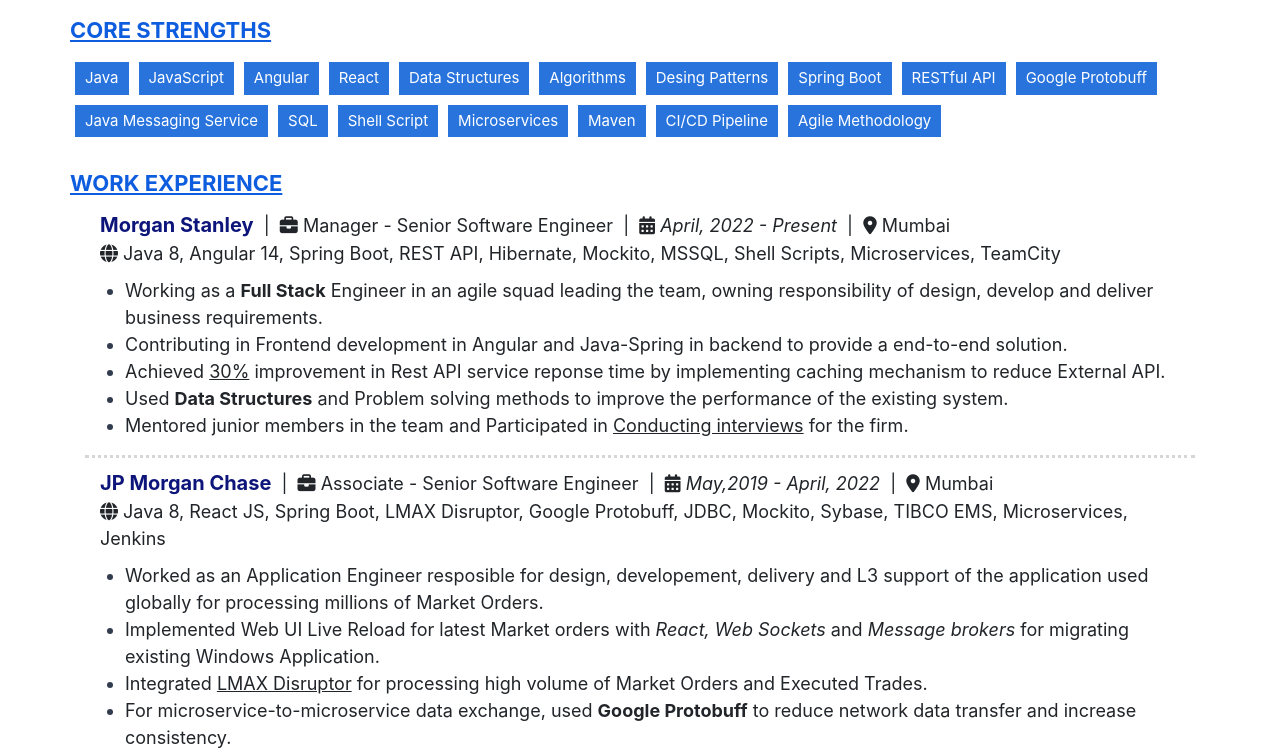
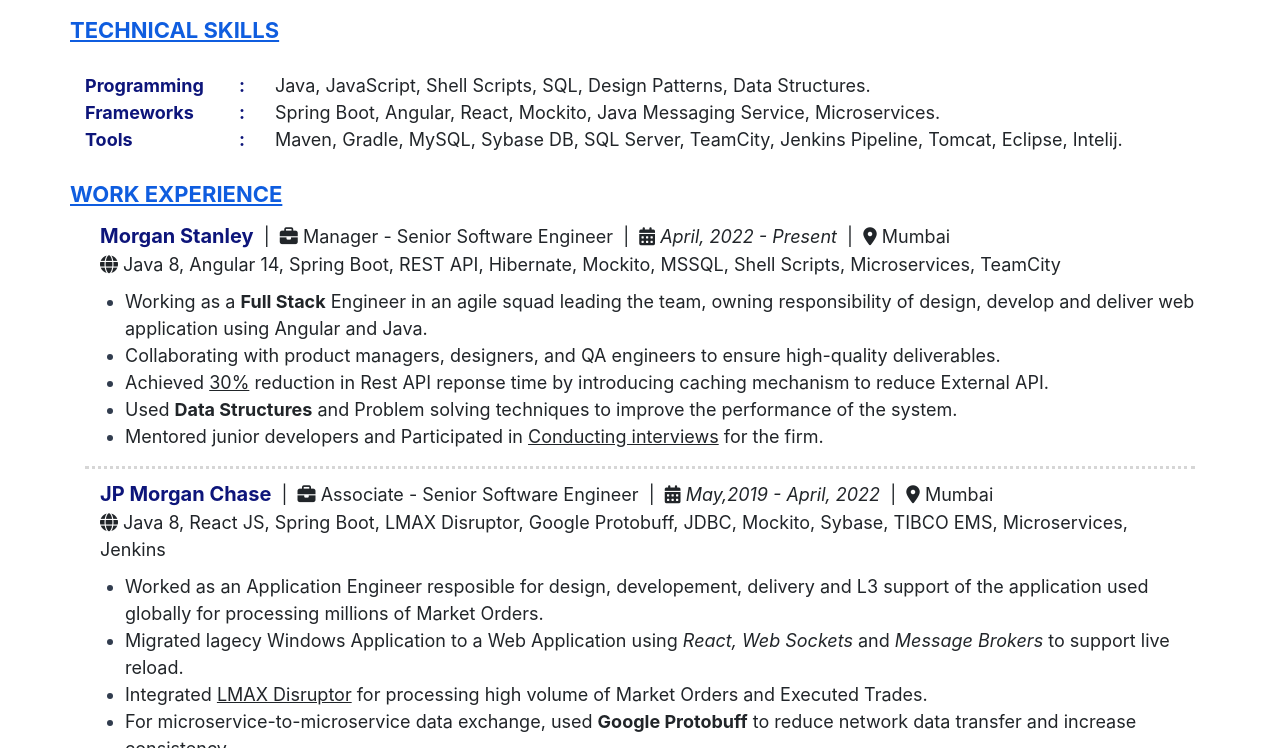
Before and after one commit to vinayak-more/resume, a plain HTML site: page index.html in a window 1280 px wide. Shown: the part 266-1014 px from the top of the page. Drawn offline with Linux system fonts and the light colour scheme.

Commit message:
ai suggestions

```diff
--- a/index.html
+++ b/index.html
@@ -9,18 +9,15 @@
     <link rel='stylesheet' type='text/css' media='screen,print' href='./main.css'>
     <link rel="stylesheet" type="text/css" href="./fontawesome/css/all.min.css">
     <link rel="stylesheet" href="./bootstrap/css/bootstrap.min.css">
-    <!-- <script src="./bootstrap/js/jquery.min.js"></script>
-    <script src="./bootstrap/js/popper.min.js"></script>
-    <script src="./bootstrap/js/bootstrap.min.js"></script> -->
 </head>
 
 <body>
     <div class="container-fluid p-0">
         <div class="main-header">
             <div class="row">
-                <div class="col-md-12 name">Vinayak More</div>
-                <div class="col-md-12 designation highlighter">Senior Software Engineer</div>
-                <div class="col-md-12 summary">Passionate Software Engineer with 8+ years
+                <div class="col-sm-12 name">Vinayak More</div>
+                <div class="col-sm-12 designation highlighter">Senior Software Engineer</div>
+                <div class="col-sm-12 summary">Passionate Software Engineer with 8+ years
                     of Industry experience in developing distributed applications with Angular and Java Ecosystem.
                     Well-versed
                     with Agile methodologies of Software development lifecycle and Practical experience in product
@@ -42,32 +39,24 @@
     </div>
     <div class="container">
         <div class="row">
-            <div class="section-title highlighter">Core Strengths</div>
-            <div class="strengths">
-                <div class="item">Java</div>
-                <div class="item">JavaScript</div>
-                <div class="item">Angular</div>
-                <div class="item">React</div>
-                <div class="item">Data Structures</div>
-                <div class="item">Algorithms</div>
-                <div class="item">Desing Patterns</div>
-                <div class="item">Spring Boot</div>
-                <div class="item">RESTful API</div>
-                <div class="item">Google Protobuff</div>
-                <div class="item">Java Messaging Service</div>
-                <div class="item">SQL</div>
-                <div class="item">Shell Script</div>
-                <div class="item">Microservices</div>
-                <div class="item">Maven</div>
-                <div class="item">CI/CD Pipeline</div>
-                <div class="item">Agile Methodology</div>
-            </div>
+            <div class="section-title highlighter">Technical Skills</div>
         </div>
         <div class="row">
+            <div class="col-sm-2 skill-title">Programming<span style="float: right;">:</span></div>
+            <div class="col-sm-10">Java, JavaScript, Shell Scripts, SQL, Design Patterns, Data Structures.</div>
+            <div class="col-sm-2 skill-title">Frameworks <span style="float: right;">:</span></div>
+            <div class="col-sm-10">Spring Boot, Angular, React, Mockito, Java Messaging Service, Microservices.</div>
+
+            <div class="col-sm-2 skill-title">Tools <span style="float: right;">:</span></div>
+            <div class="col-sm-10">Maven, Gradle, MySQL, Sybase DB, SQL Server, TeamCity, Jenkins Pipeline, Tomcat, Eclipse, Intelij.</div>
+        </div>
+    </div>
+     <div class="container">
+        <div class="row">
             <div class="section-title highlighter">Work experience</div>
-            <div class="col-md-12 experience">
+            <div class="col-sm-12 experience">
                 <div class="experience-item">
-                    <div class="col-md-12 exp">
+                    <div class="col-sm-12 exp">
                         <span class="exp-company">Morgan Stanley</span>
                         <span>&nbsp;|&nbsp;</span>
                         <i class="fa-solid fa-briefcase"></i>
@@ -80,7 +69,7 @@
                         <span>Mumbai</span>
                     </div>
                     <div>
-                        <div class="col-md-12">
+                        <div class="col-sm-12">
                             <i class="fa-solid fa-globe"></i>
                             <span>Java 8, Angular 14, Spring Boot, REST API, Hibernate, Mockito, MSSQL, Shell Scripts,
                                 Microservices, TeamCity</span>
@@ -90,22 +79,20 @@
                         <ul>
                             <li>Working as a <b>Full Stack</b> Engineer in an agile squad leading the team, owning
                                 responsibility of
-                                design, develop and deliver business requirements. </li>
-                            <li>Contributing in Frontend development in Angular and Java-Spring in backend to provide a
-                                end-to-end solution.</li>
-                            <li>Achieved <u>30%</u> improvement in
-                                Rest API service reponse time by implementing caching mechanism to reduce External API. </li>
-                            <li>Used <b>Data Structures</b> and Problem solving methods to improve the performance of
-                                the
-                                existing system.</li>
-                            <li>Mentored junior members in the team and Participated in <u>Conducting interviews</u> for
+                                design, develop and deliver web application using Angular and Java.</li>
+                            <li>Collaborating with product managers, designers, and QA engineers to ensure high-quality deliverables.</li>
+                            <li>Achieved <u>30%</u> reduction in
+                                Rest API reponse time by introducing caching mechanism to reduce External API.</li>
+                            <li>Used <b>Data Structures</b> and Problem solving techniques to improve the performance of
+                                the system.</li>
+                            <li>Mentored junior developers and Participated in <u>Conducting interviews</u> for
                                 the
                                 firm.</li>
                         </ul>
                     </div>
                 </div>
                 <div class="experience-item">
-                    <div class="col-md-12 exp">
+                    <div class="col-sm-12 exp">
                         <span class="exp-company">JP Morgan Chase</span>
                         <span>&nbsp;|&nbsp;</span>
                         <i class="fa-solid fa-briefcase"></i>
@@ -118,7 +105,7 @@
                         <span>Mumbai</span>
                     </div>
                     <div>
-                        <div class="col-md-12">
+                        <div class="col-sm-12">
                             <i class="fa-solid fa-globe"></i>
                             <span>Java 8, React JS, Spring Boot, LMAX Disruptor, Google Protobuff, JDBC, Mockito,
                                 Sybase, TIBCO EMS, Microservices, Jenkins</span>
@@ -128,10 +115,8 @@
                         <ul>
                             <li>Worked as an Application Engineer resposible for design, developement, delivery and L3
                                 support of the application used globally for processing millions of Market Orders.</li>
-                            <li>Implemented Web UI Live Reload for latest Market orders with <i>React, Web Sockets</i>
-                                and
-                                <i>Message brokers</i> for migrating existing Windows Application.
-                            </li>
+                            <li>Migrated lagecy Windows Application to a Web Application using <i>React, Web Sockets</i> and <i>Message Brokers</i> to support live reload.</li>
+
                             <li>Integrated <u>LMAX Disruptor</u>
                                 for processing high volume of Market Orders and Executed Trades.</li>
                             <li>For microservice-to-microservice data exchange, used <b>Google Protobuff</b> to reduce
@@ -140,12 +125,12 @@
                                 connectivity.
                             </li>
                             <li>Setup and configured CICD Pipeline using <b>Jenkins</b> 2.0 based (internal) tool.</li>
-                            <li>Mentored junior members in the team and Encouraged team to follow TDD.</li>
+                            <li>Mentored junior members in the team and Encouraged team to follow TDD using Mockito.</li>
                         </ul>
                     </div>
                 </div>
                 <div class="experience-item">
-                    <div class="col-md-12 exp">
+                    <div class="col-sm-12 exp">
                         <span class="exp-company">Infibeam Avenues</span>
                         <span>&nbsp;|&nbsp;</span>
                         <i class="fa-solid fa-briefcase"></i>
@@ -158,7 +143,7 @@
                         <span>Mumbai</span>
                     </div>
                     <div>
-                        <div class="col-md-12">
+                        <div class="col-sm-12">
                             <i class="fa-solid fa-globe"></i>
                             <span>Java 8, Angular 4, Spring Boot, REST API, HTML, CSS, JavaScript, JSF, Hibernate,
                                 Mockito, MySQL, Jenkins</span>
@@ -168,7 +153,7 @@
                         <ul>
                             <li>Worked as a Full Stack Engineer on Feature development and Technology Migration.</li>
                             <li>Migrated existing Lagecy application from Google Web ToolKit(GWT) to Angular and Spring
-                                Boot Application
+                                Boot Application.
                             </li>
                             <li>Implemented multi-threaded approach for reducing response time by <b>3x</b> in Flights and
                                 Hotels Searches.</li>
@@ -177,7 +162,6 @@
                             <li>Innovated a solution for managing frequent static changes in websites by
                                 designing and developing an In-House <u>Content Management System</u> (CMS) for B2C
                                 websites.</li>
-                            <!-- <li>Contributed in Sprint planning and effort estimations.</li> -->
                         </ul>
                     </div>
                 </div>
@@ -185,7 +169,7 @@
         </div>
         <div class="row">
             <div class="section-title highlighter">Educational Details</div>
-            <div class="col-md-12 education">
+            <div class="col-sm-12 education">
                 <div class="collage-name exp-company">Sardar Patel Institute of Technology, Mumbai, Maharashtra (University of
                     Mumbai)</div>
                 <div class="degree">Bachelor of Engineering (<b>Computer</b>), May 2015</div>
--- a/main.css
+++ b/main.css
@@ -29,11 +29,13 @@
     .main-header {
         background-color: #dceefd;
         color: #000000;
-        padding: 30px 40px;
+        padding: 30px 65px;
     }
 
     .name {
         font-size: 30px;
+        color: #0d157a;
+        font-weight: bold;
         /* text-transform: uppercase; */
     }
 
@@ -142,4 +144,9 @@
     .degree {
         font-style: italic;
     }
+
+    .skill-title{
+        color: #0d157a;
+        font-weight: bold;
+    }
 }
```
Also changed, not shown: 3 other files.
